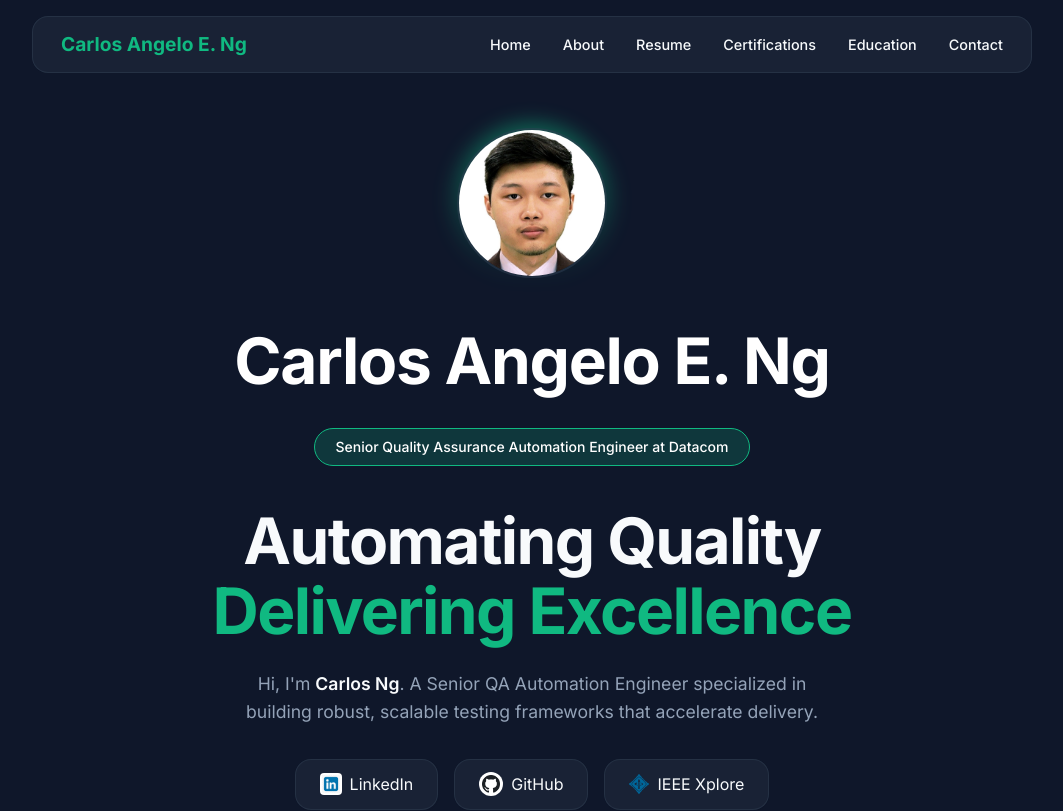
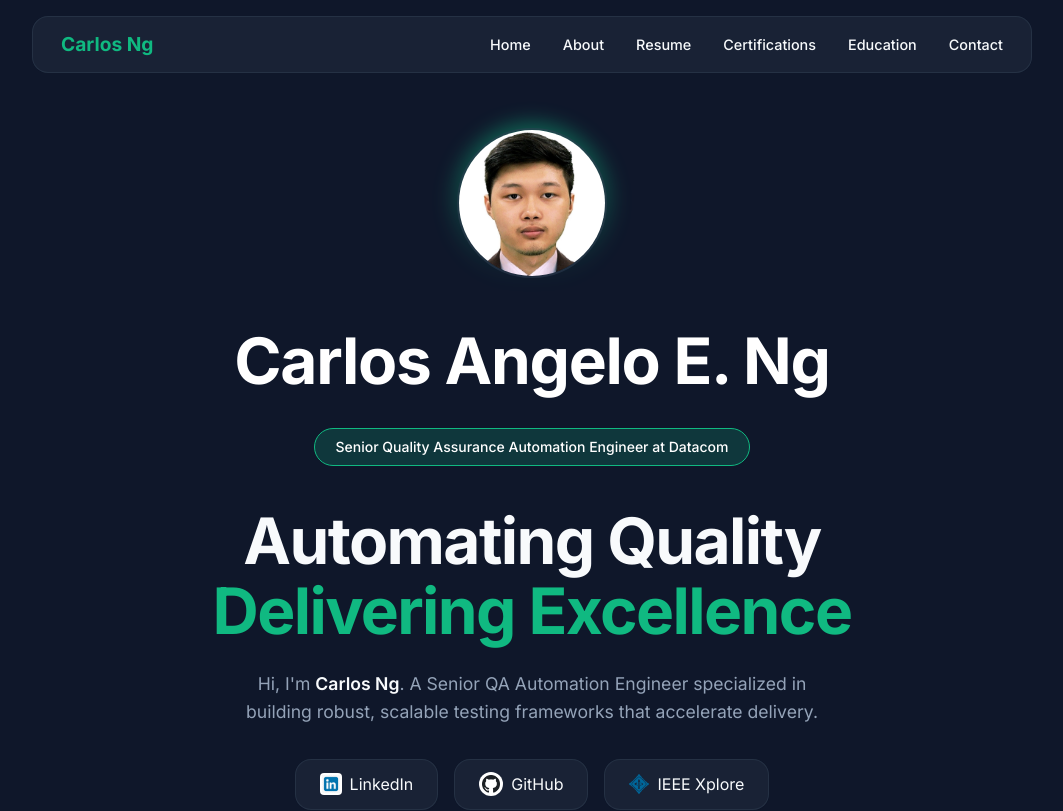
Before and after one commit to cng07/carlosng07, a React (Vite) app: page / in a window 1280 px wide. Shown: the top 811 px of the page, without its empty margins (108-1171 px from the left). Built offline with nearby package versions, Linux system fonts and the light colour scheme.

Commit message:
Update name

```diff
--- a/src/App.jsx
+++ b/src/App.jsx
@@ -40,7 +40,7 @@ const App = () => {
                 {/* Navigation */}
                 <nav className="glass nav-bar">
                     <Link to="/" className="nav-logo" onClick={() => window.scrollTo({ top: 0, behavior: 'smooth' })}>
-                        <span className="nav-logo-full">Carlos Angelo E. Ng</span>
+                        <span className="nav-logo-full">Carlos Ng</span>
                         <span className="nav-logo-short">C.NG</span>
                     </Link>
 
```
